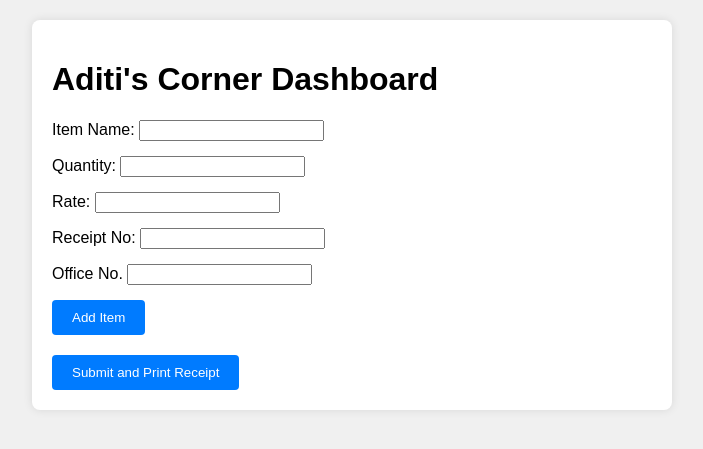
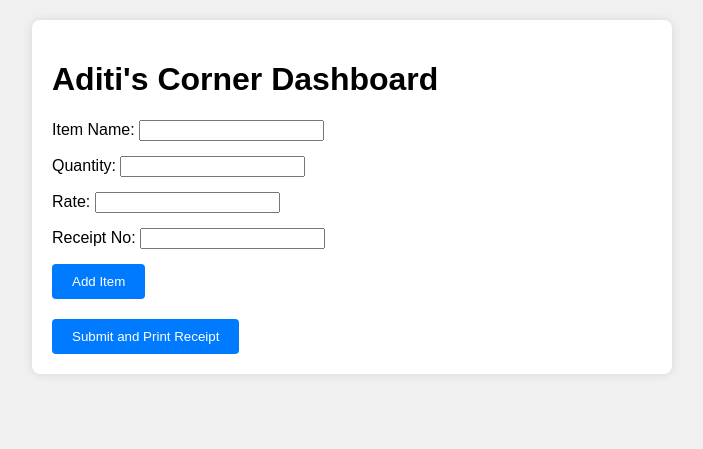
Before and after one commit to amanve97/printer_output, a Flask app: page / in a window 1280 px wide. Shown: the top 449 px of the page, without its empty margins (288-991 px from the left). Run offline with Flask 3, Linux system fonts and the light colour scheme.

Commit message:
Final Printer setup

```diff
--- a/static/script.js
+++ b/static/script.js
@@ -6,6 +6,7 @@ function addItem() {
     const itemRate = document.getElementById('itemRate').value;
     const receiptNo = document.getElementById('receiptNo').value;
     const officeNo = document.getElementById('officeNo').value;
+    const Date = document.getElementById('date').value
 
 
     if (itemName && itemQty && itemRate ) {
--- a/templates/index.html
+++ b/templates/index.html
@@ -10,6 +10,10 @@
     <div class="container">
         <h1>Aditi's Corner Dashboard</h1>
         <form id="itemForm" onsubmit="return false;">
+           <!-- <div class="form-group">
+                <label for="date">Date</label>
+                <input type="date" id="date" name="date" >
+            </div>-->
             <div class="form-group">
                 <label for="itemName">Item Name:</label>
                 <input type="text" id="itemName" name="itemName" required>
@@ -26,10 +30,11 @@
                 <label for="receiptNo">Receipt No:</label>
                 <input type="text" id="receiptNo" name="receiptNo" >
             </div>
-            <div class="form-group">
-                <label for="officeNo">Office No.</label>
+            <!-- <div class="form-group">
+             #   <label for="officeNo">Office No.</label>
                 <input type="text" id="officeNo" name="officeNo" >
-            </div>
+            </div> -->
+
 
             <button type="button" onclick="addItem()">Add Item</button>
         </form>
```
Also changed, not shown: 1 other file.
